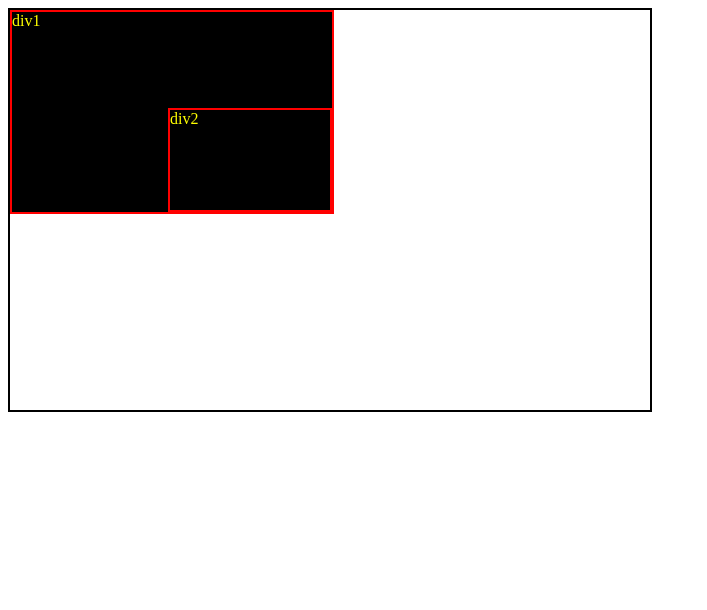
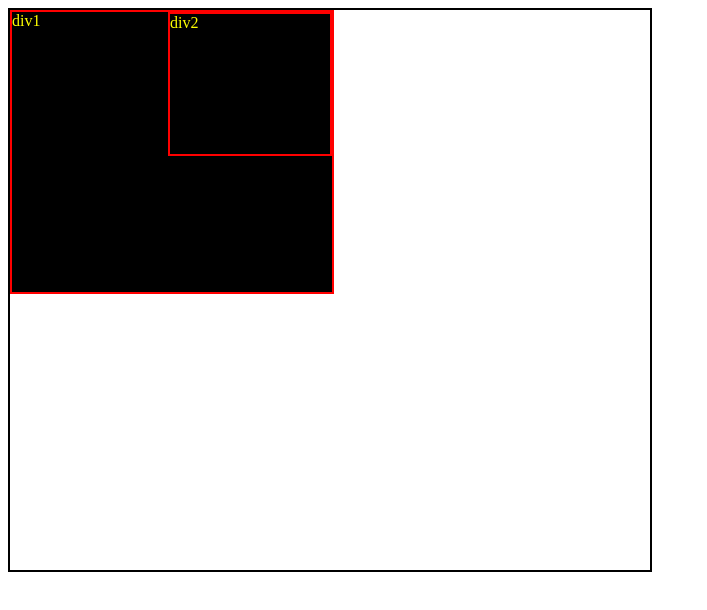
Before and after one commit to mv735065/Html-Css-drill-flex, a plain HTML site: page h2.html in a window 1280 px wide. Shown: the whole page, without its empty margins (0-707 px from the left). Drawn offline with Linux system fonts and the light colour scheme.

Commit message:
challng -8

```diff
--- a/h2style.css
+++ b/h2style.css
@@ -10,7 +10,7 @@
 }
 
   #box{
-    height: 50vh;
+    height: 70vh;
     width: 50vw;
     border: 2px solid black;
     background-color: white;
@@ -21,7 +21,7 @@
 
   #div2{
     position: absolute;
-    bottom: 0;
+    top: 0;
     right: 0;
   }
 
```
